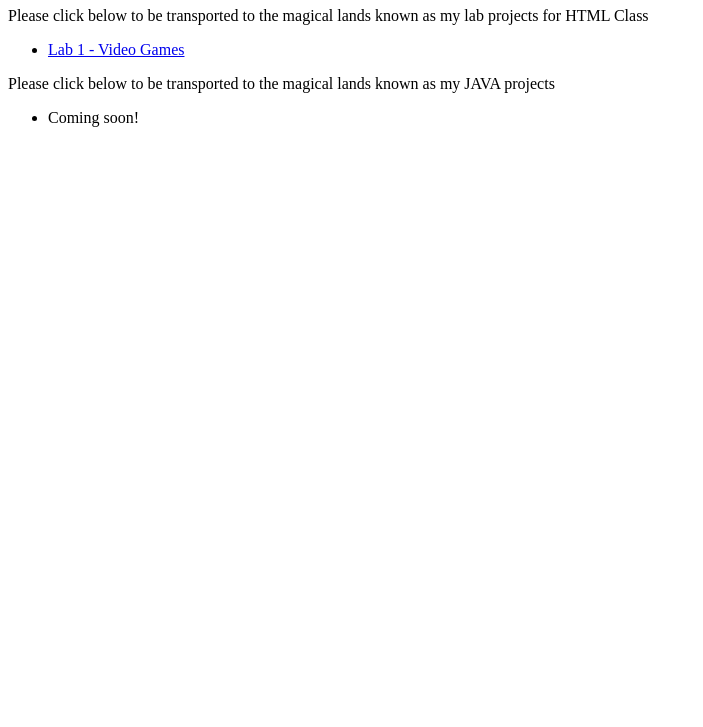
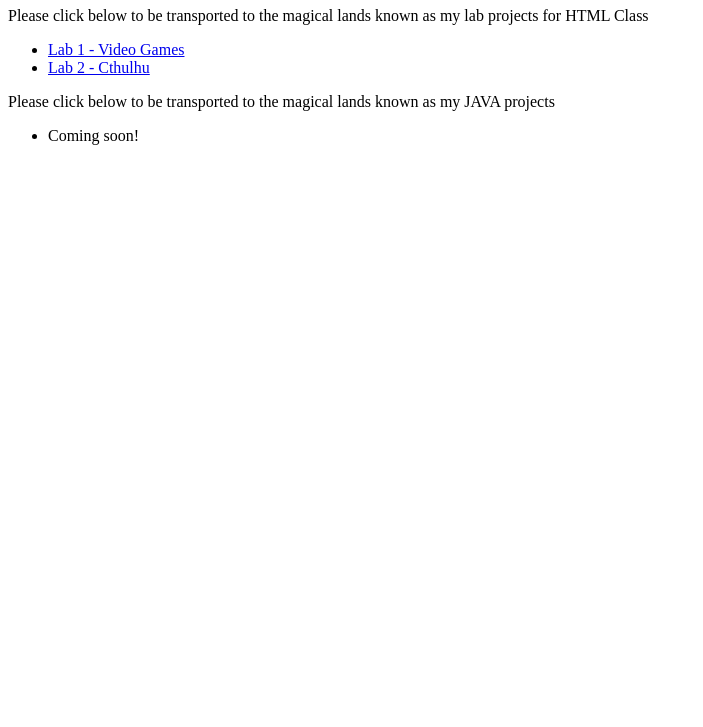
Before and after one commit to johnahlberg/johnahlberg.github.io, a plain HTML site: page index.html in a window 1280 px wide. Shown: the part 73-800 px from the top of the page, without its empty margins (0-703 px from the left). Drawn offline with Linux system fonts and the light colour scheme.

Commit message:
link update

```diff
--- a/index.html
+++ b/index.html
@@ -7,6 +7,7 @@
 
     <ul>
     <li><a href="lab1.html">Lab 1 - Video Games</a></li>
+        <li><a href="lab2.html">Lab 2 - Cthulhu</a></li>
     </ul>
 
     <p>Please click below to be transported to the magical lands known as my JAVA projects</p>
```
